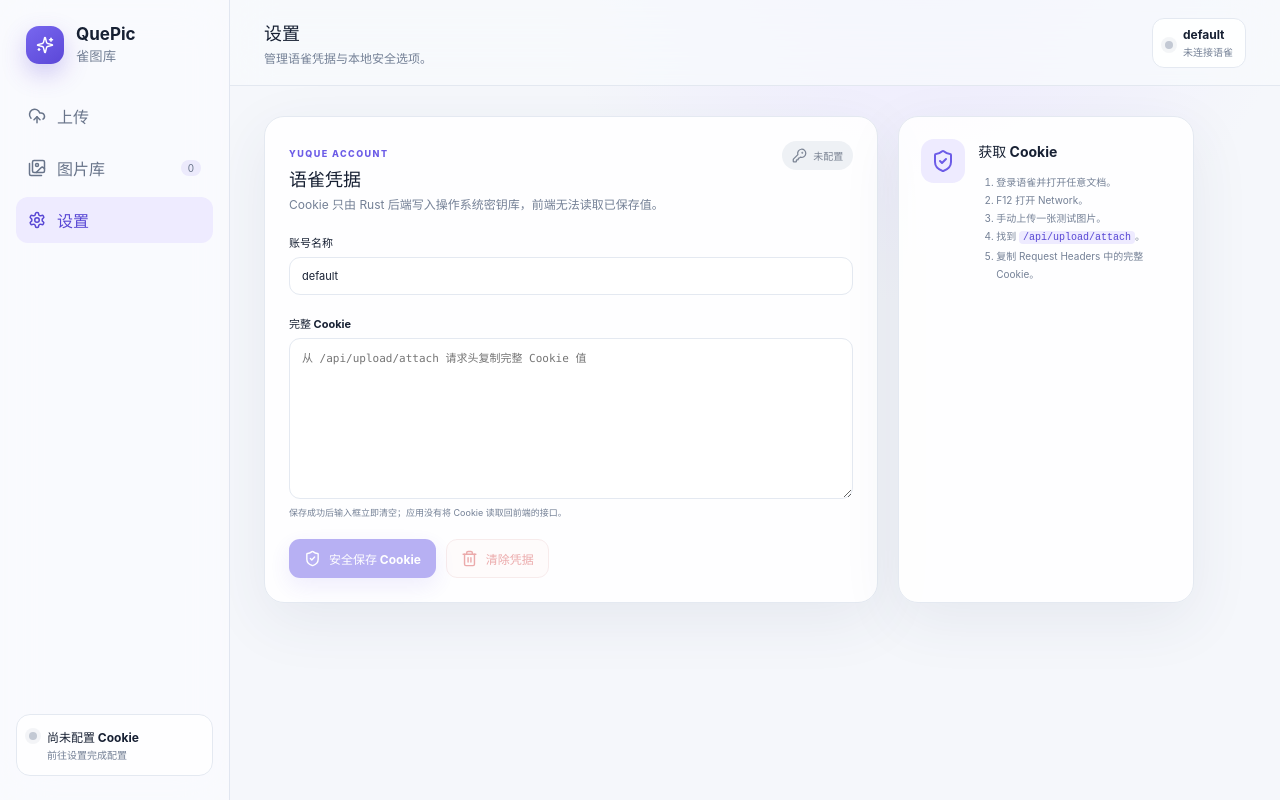
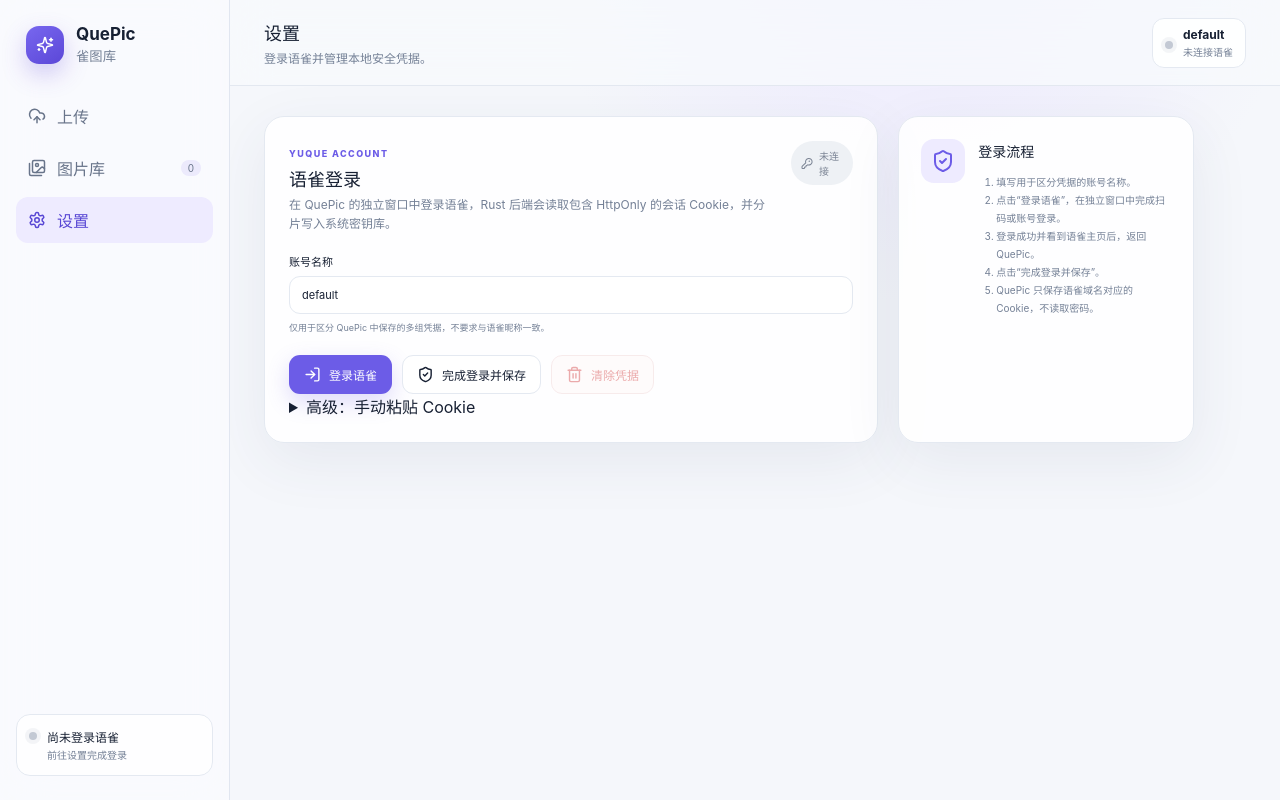
Before and after one commit to weepwood/QuePic, a React (Vite) app: page / in a window 1280 px wide. Both pictures are taken after a click on the button "设置". Built offline with nearby package versions, Linux system fonts and the light colour scheme.

Commit message:
将语雀凭据设置改为登录保存流程

```diff
--- a/src/App.tsx
+++ b/src/App.tsx
@@ -10,6 +10,7 @@
   Images,
   KeyRound,
   LoaderCircle,
+  LogIn,
   Search,
   Settings,
   ShieldCheck,
@@ -20,10 +21,12 @@
 } from 'lucide-react';
 import { useCallback, useEffect, useMemo, useRef, useState } from 'react';
 import {
+  captureYuqueLogin,
   clearCookie,
   deleteAsset,
   getCredentialStatus,
   listAssets,
+  openYuqueLogin,
   saveCookie,
   uploadImage,
 } from './lib/tauri';
@@ -39,6 +42,7 @@
   const [accountName, setAccountName] = useState(() => localStorage.getItem('quepic-account') || DEFAULT_ACCOUNT);
   const [credentialReady, setCredentialReady] = useState(false);
   const [cookieInput, setCookieInput] = useState('');
+  const [loginBusy, setLoginBusy] = useState(false);
   const [search, setSearch] = useState('');
   const [selected, setSelected] = useState<AssetRecord | null>(null);
   const [toast, setToast] = useState<{ type: 'success' | 'error'; text: string } | null>(null);
@@ -46,7 +50,7 @@
 
   const showToast = useCallback((type: 'success' | 'error', text: string) => {
     setToast({ type, text });
-    window.setTimeout(() => setToast(null), 3200);
+    window.setTimeout(() => setToast(null), 4200);
   }, []);
 
   const refreshAssets = useCallback(async () => {
@@ -88,6 +92,75 @@
         .some((value) => value.toLowerCase().includes(keyword)),
     );
   }, [assets, search]);
+
+  const persistAccount = () => {
+    const value = accountName.trim();
+    if (value) localStorage.setItem('quepic-account', value);
+    return value;
+  };
+
+  const handleOpenYuqueLogin = async () => {
+    if (!accountName.trim()) {
+      showToast('error', '请先填写账号名称。');
+      return;
+    }
+    setLoginBusy(true);
+    try {
+      persistAccount();
+      await openYuqueLogin();
+      showToast('success', '已打开语雀登录窗口。完成登录后返回这里点击“完成登录并保存”。');
+    } catch (error) {
+      showToast('error', normalizeError(error));
+    } finally {
+      setLoginBusy(false);
+    }
+  };
+
+  const handleCaptureYuqueLogin = async () => {
+    const account = persistAccount();
+    if (!account) {
+      showToast('error', '请先填写账号名称。');
+      return;
+    }
+    setLoginBusy(true);
+    try {
+      await captureYuqueLogin(account);
+      setCredentialReady(true);
+      showToast('success', '语雀登录会话已安全保存，可以开始上传。');
+    } catch (error) {
+      showToast('error', normalizeError(error));
+    } finally {
+      setLoginBusy(false);
+    }
+  };
+
+  const handleManualCookieSave = async () => {
+    const account = persistAccount();
+    if (!account || !cookieInput.trim()) return;
+    setLoginBusy(true);
+    try {
+      await saveCookie(account, cookieInput.trim());
+      setCookieInput('');
+      setCredentialReady(true);
+      showToast('success', 'Cookie 已分片保存到系统密钥库。');
+    } catch (error) {
+      showToast('error', normalizeError(error));
+    } finally {
+      setLoginBusy(false);
+    }
+  };
+
+  const handleClearCredential = async () => {
+    const account = accountName.trim();
+    if (!account) return;
+    try {
+      await clearCookie(account);
+      setCredentialReady(false);
+      showToast('success', '已清除 QuePic 保存的语雀凭据。');
+    } catch (error) {
+      showToast('error', normalizeError(error));
+    }
+  };
 
   const addFiles = async (files: File[]) => {
     const accepted = files.filter((file) => file.type.startsWith('image/') && file.size <= 25 * 1024 * 1024);
@@ -139,7 +212,7 @@
   const uploadAll = async () => {
     if (!credentialReady) {
       setView('settings');
-      showToast('error', '请先保存语雀 Cookie。');
+      showToast('error', '请先登录语雀并保存会话。');
       return;
     }
     const ids = queueRef.current
@@ -183,14 +256,14 @@
         </nav>
         <div className="credential-summary">
           <span className={credentialReady ? 'dot ready' : 'dot'} />
-          <div><strong>{credentialReady ? '语雀账号可用' : '尚未配置 Cookie'}</strong><small>{credentialReady ? '凭据位于系统密钥库' : '前往设置完成配置'}</small></div>
+          <div><strong>{credentialReady ? '语雀账号可用' : '尚未登录语雀'}</strong><small>{credentialReady ? '会话分片位于系统密钥库' : '前往设置完成登录'}</small></div>
         </div>
       </aside>
 
       <main>
         <header className="topbar">
-          <div><h1>{view === 'upload' ? '上传图片' : view === 'library' ? '图片库' : '设置'}</h1><p>{view === 'upload' ? '上传到语雀并建立本地索引。' : view === 'library' ? '搜索、查看和复制远程链接。' : '管理语雀凭据与本地安全选项。'}</p></div>
-          <div className="account-pill"><span className={credentialReady ? 'dot ready' : 'dot'} /><div><strong>{accountName}</strong><small>{credentialReady ? 'Cookie 已安全保存' : '未连接语雀'}</small></div></div>
+          <div><h1>{view === 'upload' ? '上传图片' : view === 'library' ? '图片库' : '设置'}</h1><p>{view === 'upload' ? '上传到语雀并建立本地索引。' : view === 'library' ? '搜索、查看和复制远程链接。' : '登录语雀并管理本地安全凭据。'}</p></div>
+          <div className="account-pill"><span className={credentialReady ? 'dot ready' : 'dot'} /><div><strong>{accountName}</strong><small>{credentialReady ? '语雀会话已安全保存' : '未连接语雀'}</small></div></div>
         </header>
 
         <section className="content">
@@ -233,7 +306,7 @@
 
               <div className="panel queue-panel">
                 <div className="panel-heading"><div><span>UPLOAD QUEUE</span><h2>上传队列</h2></div><button className="button primary compact" disabled={!credentialReady || !queue.some((item) => item.status === 'waiting' || item.status === 'failed')} onClick={() => void uploadAll()}><UploadCloud size={16} />全部上传</button></div>
-                {!credentialReady && <div className="warning">请先在设置中保存语雀 Cookie。</div>}
+                {!credentialReady && <div className="warning">请先在设置中登录语雀并保存会话。</div>}
                 {queue.length === 0 ? <div className="empty"><FileImage size={26} /><p>待上传图片会显示在这里。</p></div> : (
                   <div className="queue-list">
                     {queue.map((item) => (
@@ -262,12 +335,20 @@
           {view === 'settings' && (
             <div className="settings-layout">
               <div className="panel settings-panel">
-                <div className="panel-heading"><div><span>YUQUE ACCOUNT</span><h2>语雀凭据</h2><p>Cookie 只由 Rust 后端写入操作系统密钥库，前端无法读取已保存值。</p></div><div className={credentialReady ? 'status ready-status' : 'status'}>{credentialReady ? <CheckCircle2 size={15} /> : <KeyRound size={15} />}{credentialReady ? '已配置' : '未配置'}</div></div>
-                <label className="field"><span>账号名称</span><input value={accountName} onChange={(event) => setAccountName(event.target.value)} placeholder="default" /></label>
-                <label className="field"><span>完整 Cookie</span><textarea value={cookieInput} onChange={(event) => setCookieInput(event.target.value)} rows={8} placeholder="从 /api/upload/attach 请求头复制完整 Cookie 值" /><small>保存成功后输入框立即清空；应用没有将 Cookie 读取回前端的接口。</small></label>
-                <div className="actions"><button className="button primary" disabled={!accountName.trim() || !cookieInput.trim()} onClick={() => void saveCookie(accountName.trim(), cookieInput.trim()).then(() => { localStorage.setItem('quepic-account', accountName.trim()); setCookieInput(''); setCredentialReady(true); showToast('success', 'Cookie 已保存到系统密钥库'); }).catch((error) => showToast('error', normalizeError(error)))}><ShieldCheck size={17} />安全保存 Cookie</button><button className="button danger" disabled={!credentialReady} onClick={() => void clearCookie(accountName.trim()).then(() => { setCredentialReady(false); showToast('success', '凭据已清除'); }).catch((error) => showToast('error', normalizeError(error)))}><Trash2 size={17} />清除凭据</button></div>
+                <div className="panel-heading"><div><span>YUQUE ACCOUNT</span><h2>语雀登录</h2><p>在 QuePic 的独立窗口中登录语雀，Rust 后端会读取包含 HttpOnly 的会话 Cookie，并分片写入系统密钥库。</p></div><div className={credentialReady ? 'status ready-status' : 'status'}>{credentialReady ? <CheckCircle2 size={15} /> : <KeyRound size={15} />}{credentialReady ? '已连接' : '未连接'}</div></div>
+                <label className="field"><span>账号名称</span><input value={accountName} onChange={(event) => setAccountName(event.target.value)} placeholder="default" /><small>仅用于区分 QuePic 中保存的多组凭据，不要求与语雀昵称一致。</small></label>
+                <div className="actions">
+                  <button className="button primary" disabled={loginBusy || !accountName.trim()} onClick={() => void handleOpenYuqueLogin()}>{loginBusy ? <LoaderCircle className="spin" size={17} /> : <LogIn size={17} />}登录语雀</button>
+                  <button className="button secondary" disabled={loginBusy || !accountName.trim()} onClick={() => void handleCaptureYuqueLogin()}><ShieldCheck size={17} />完成登录并保存</button>
+                  <button className="button danger" disabled={!credentialReady} onClick={() => void handleClearCredential()}><Trash2 size={17} />清除凭据</button>
+                </div>
+                <details>
+                  <summary>高级：手动粘贴 Cookie</summary>
+                  <label className="field"><span>完整 Cookie</span><textarea value={cookieInput} onChange={(event) => setCookieInput(event.target.value)} rows={6} placeholder="从 /api/upload/attach 请求头复制完整 Cookie 值" /><small>长 Cookie 会自动拆分成多个系统密钥库条目，避免 Windows 单条凭据 2560 字符限制。</small></label>
+                  <button className="button secondary" disabled={loginBusy || !accountName.trim() || !cookieInput.trim()} onClick={() => void handleManualCookieSave()}><ShieldCheck size={17} />手动安全保存</button>
+                </details>
               </div>
-              <div className="guide"><ShieldCheck size={24} /><div><h3>获取 Cookie</h3><ol><li>登录语雀并打开任意文档。</li><li>F12 打开 Network。</li><li>手动上传一张测试图片。</li><li>找到 <code>/api/upload/attach</code>。</li><li>复制 Request Headers 中的完整 Cookie。</li></ol></div></div>
+              <div className="guide"><ShieldCheck size={24} /><div><h3>登录流程</h3><ol><li>填写用于区分凭据的账号名称。</li><li>点击“登录语雀”，在独立窗口中完成扫码或账号登录。</li><li>登录成功并看到语雀主页后，返回 QuePic。</li><li>点击“完成登录并保存”。</li><li>QuePic 只保存语雀域名对应的 Cookie，不读取密码。</li></ol></div></div>
             </div>
           )}
         </section>
@@ -287,5 +368,5 @@
 function normalizeError(error: unknown) {
   if (typeof error === 'string') return error;
   if (error instanceof Error) return error.message;
-  return '操作失败，请检查语雀 Cookie 和网络连接。';
+  return '操作失败，请检查语雀登录状态和网络连接。';
 }
```
